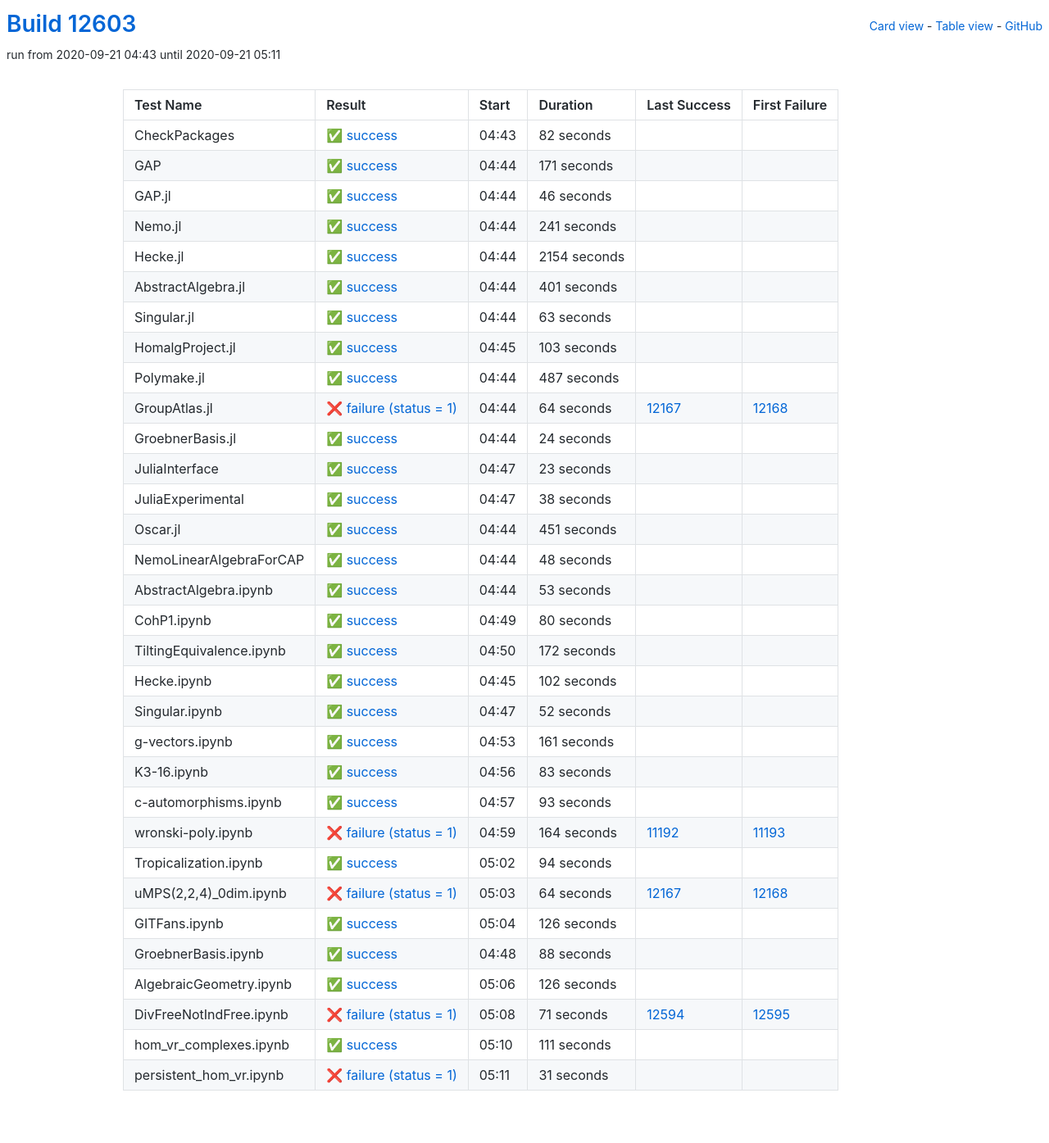
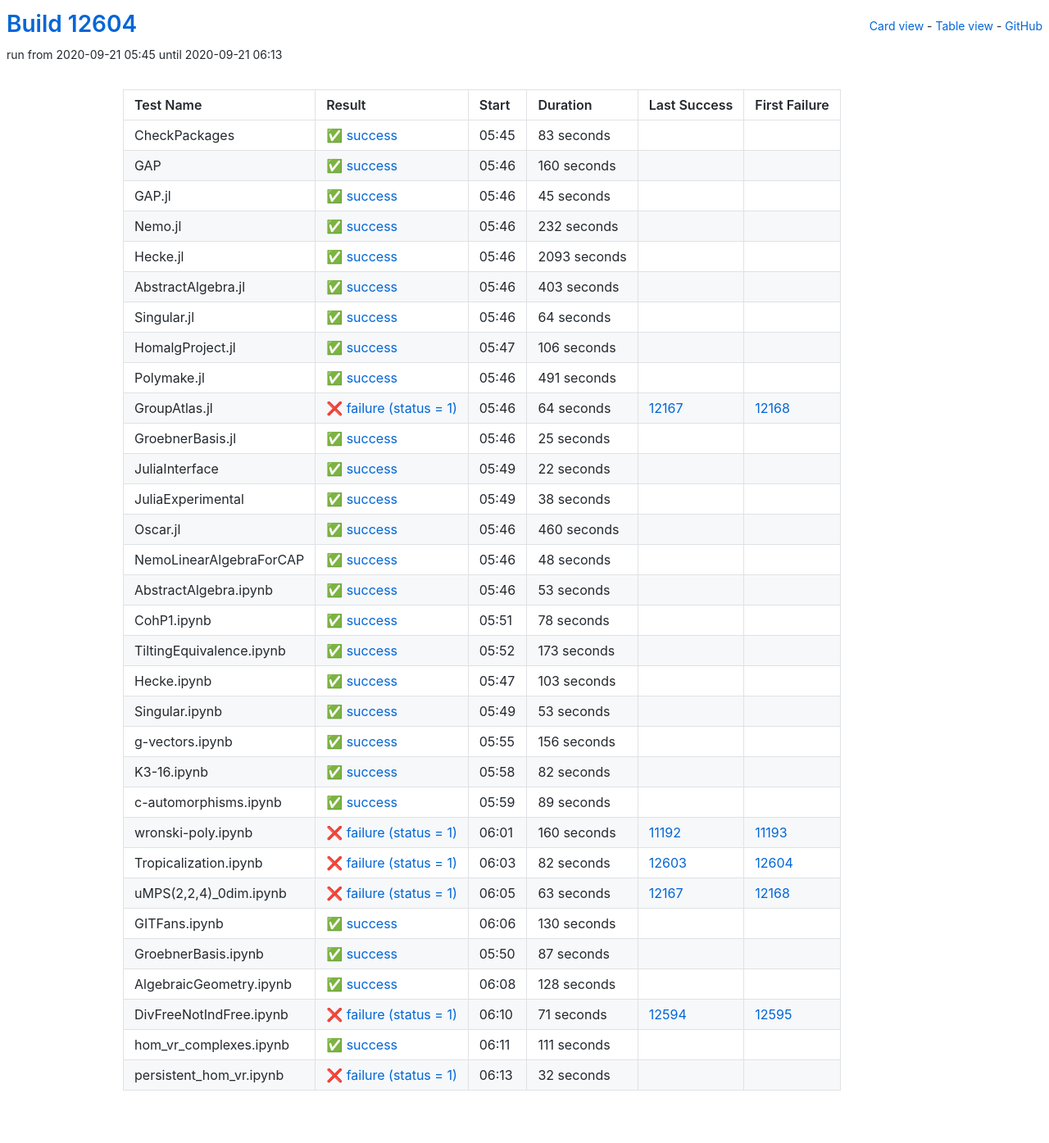
Before and after one commit to oscar-system/oscar-ci-status, a Jekyll site: the page built from table.html, in a window 1280 px wide. Shown: the whole page at 82% size. Built offline with Jekyll 4.4.1, drawn with Linux system fonts in a browser that asks for light colours.

Commit message:
Build #12604

```diff
--- a/_data/ci.yml
+++ b/_data/ci.yml
@@ -1,6 +1,6 @@
 ---
-build: 12603
-build_url: https://oscarci.mathematik.uni-kl.de/job/oscar/12603/
+build: 12604
+build_url: https://oscarci.mathematik.uni-kl.de/job/oscar/12604/
 job: oscar
 organization: oscar-system
 repo: oscar-ci-status
@@ -8,116 +8,116 @@ repourl: https://github.com/oscar-system/oscar-ci-status
 tests:
 - name: CheckPackages
   id: checkpackages
-  log: https://oscarci.mathematik.uni-kl.de/job/oscar/12603/artifact/logs/build-12603/CheckPackages.log
-  start: 2020-09-21 04:43
+  log: https://oscarci.mathematik.uni-kl.de/job/oscar/12604/artifact/logs/build-12604/CheckPackages.log
+  start: 2020-09-21 05:45
   success: true
   exitcode: 0
   status: success
-  duration: 82
+  duration: 83
   last_success: false
   last_success_url:
   first_failure: false
   first_failure_url:
 - name: GAP
   id: gap
-  log: https://oscarci.mathematik.uni-kl.de/job/oscar/12603/artifact/logs/build-12603/GAP.log
-  start: 2020-09-21 04:44
+  log: https://oscarci.mathematik.uni-kl.de/job/oscar/12604/artifact/logs/build-12604/GAP.log
+  start: 2020-09-21 05:46
   success: true
   exitcode: 0
   status: success
-  duration: 171
+  duration: 160
   last_success: false
   last_success_url:
   first_failure: false
   first_failure_url:
 - name: GAP.jl
   id: gap-jl
-  log: https://oscarci.mathematik.uni-kl.de/job/oscar/12603/artifact/logs/build-12603/GAP.jl.log
-  start: 2020-09-21 04:44
+  log: https://oscarci.mathematik.uni-kl.de/job/oscar/12604/artifact/logs/build-12604/GAP.jl.log
+  start: 2020-09-21 05:46
   success: true
   exitcode: 0
   status: success
-  duration: 46
+  duration: 45
   last_success: false
   last_success_url:
   first_failure: false
   first_failure_url:
 - name: Nemo.jl
   id: nemo-jl
-  log: https://oscarci.mathematik.uni-kl.de/job/oscar/12603/artifact/logs/build-12603/Nemo.jl.log
-  start: 2020-09-21 04:44
+  log: https://oscarci.mathematik.uni-kl.de/job/oscar/12604/artifact/logs/build-12604/Nemo.jl.log
+  start: 2020-09-21 05:46
   success: true
   exitcode: 0
   status: success
-  duration: 241
+  duration: 232
   last_success: false
   last_success_url:
   first_failure: false
   first_failure_url:
 - name: Hecke.jl
   id: hecke-jl
-  log: https://oscarci.mathematik.uni-kl.de/job/oscar/12603/artifact/logs/build-12603/Hecke.jl.log
-  start: 2020-09-21 04:44
+  log: https://oscarci.mathematik.uni-kl.de/job/oscar/12604/artifact/logs/build-12604/Hecke.jl.log
+  start: 2020-09-21 05:46
   success: true
   exitcode: 0
   status: success
-  duration: 2154
+  duration: 2093
   last_success: false
   last_success_url:
   first_failure: false
   first_failure_url:
 - name: AbstractAlgebra.jl
   id: abstractalgebra-jl
-  log: https://oscarci.mathematik.uni-kl.de/job/oscar/12603/artifact/logs/build-12603/AbstractAlgebra.jl.log
-  start: 2020-09-21 04:44
+  log: https://oscarci.mathematik.uni-kl.de/job/oscar/12604/artifact/logs/build-12604/AbstractAlgebra.jl.log
+  start: 2020-09-21 05:46
   success: true
   exitcode: 0
   status: success
-  duration: 401
+  duration: 403
   last_success: false
   last_success_url:
   first_failure: false
   first_failure_url:
 - name: Singular.jl
   id: singular-jl
-  log: https://oscarci.mathematik.uni-kl.de/job/oscar/12603/artifact/logs/build-12603/Singular.jl.log
-  start: 2020-09-21 04:44
+  log: https://oscarci.mathematik.uni-kl.de/job/oscar/12604/artifact/logs/build-12604/Singular.jl.log
+  start: 2020-09-21 05:46
   success: true
   exitcode: 0
   status: success
-  duration: 63
+  duration: 64
   last_success: false
   last_success_url:
   first_failure: false
   first_failure_url:
 - name: HomalgProject.jl
   id: homalgproject-jl
-  log: https://oscarci.mathematik.uni-kl.de/job/oscar/12603/artifact/logs/build-12603/HomalgProject.jl.log
-  start: 2020-09-21 04:45
+  log: https://oscarci.mathematik.uni-kl.de/job/oscar/12604/artifact/logs/build-12604/HomalgProject.jl.log
+  start: 2020-09-21 05:47
   success: true
   exitcode: 0
   status: success
-  duration: 103
+  duration: 106
   last_success: false
   last_success_url:
   first_failure: false
   first_failure_url:
 - name: Polymake.jl
   id: polymake-jl
-  log: https://oscarci.mathematik.uni-kl.de/job/oscar/12603/artifact/logs/build-12603/Polymake.jl.log
-  start: 2020-09-21 04:44
+  log: https://oscarci.mathematik.uni-kl.de/job/oscar/12604/artifact/logs/build-12604/Polymake.jl.log
+  start: 2020-09-21 05:46
   success: true
   exitcode: 0
   status: success
-  duration: 487
+  duration: 491
   last_success: false
   last_success_url:
   first_failure: false
   first_failure_url:
 - name: GroupAtlas.jl
   id: groupatlas-jl
-  log: https://oscarci.mathematik.uni-kl.de/job/oscar/12603/artifact/logs/build-12603/GroupAtlas.jl.log
-  start: 2020-09-21 04:44
+  log: https://oscarci.mathematik.uni-kl.de/job/oscar/12604/artifact/logs/build-12604/GroupAtlas.jl.log
+  start: 2020-09-21 05:46
   success: false
   exitcode: 1
   status: failure
@@ -128,32 +128,32 @@ tests:
   first_failure_url: https://oscarci.mathematik.uni-kl.de/job/oscar/12168/
 - name: GroebnerBasis.jl
   id: groebnerbasis-jl
-  log: https://oscarci.mathematik.uni-kl.de/job/oscar/12603/artifact/logs/build-12603/GroebnerBasis.jl.log
-  start: 2020-09-21 04:44
+  log: https://oscarci.mathematik.uni-kl.de/job/oscar/12604/artifact/logs/build-12604/GroebnerBasis.jl.log
+  start: 2020-09-21 05:46
   success: true
   exitcode: 0
   status: success
-  duration: 24
+  duration: 25
   last_success: false
   last_success_url:
   first_failure: false
   first_failure_url:
 - name: JuliaInterface
   id: juliainterface
-  log: https://oscarci.mathematik.uni-kl.de/job/oscar/12603/artifact/logs/build-12603/JuliaInterface.log
-  start: 2020-09-21 04:47
+  log: https://oscarci.mathematik.uni-kl.de/job/oscar/12604/artifact/logs/build-12604/JuliaInterface.log
+  start: 2020-09-21 05:49
   success: true
   exitcode: 0
   status: success
-  duration: 23
+  duration: 22
   last_success: false
   last_success_url:
   first_failure: false
   first_failure_url:
 - name: JuliaExperimental
   id: juliaexperimental
-  log: https://oscarci.mathematik.uni-kl.de/job/oscar/12603/artifact/logs/build-12603/JuliaExperimental.log
-  start: 2020-09-21 04:47
+  log: https://oscarci.mathematik.uni-kl.de/job/oscar/12604/artifact/logs/build-12604/JuliaExperimental.log
+  start: 2020-09-21 05:49
   success: true
   exitcode: 0
   status: success
@@ -164,20 +164,20 @@ tests:
   first_failure_url:
 - name: Oscar.jl
   id: oscar-jl
-  log: https://oscarci.mathematik.uni-kl.de/job/oscar/12603/artifact/logs/build-12603/Oscar.jl.log
-  start: 2020-09-21 04:44
+  log: https://oscarci.mathematik.uni-kl.de/job/oscar/12604/artifact/logs/build-12604/Oscar.jl.log
+  start: 2020-09-21 05:46
   success: true
   exitcode: 0
   status: success
-  duration: 451
+  duration: 460
   last_success: false
   last_success_url:
   first_failure: false
   first_failure_url:
 - name: NemoLinearAlgebraForCAP
   id: nemolinearalgebraforcap
-  log: https://oscarci.mathematik.uni-kl.de/job/oscar/12603/artifact/logs/build-12603/NemoLinearAlgebraForCAP.log
-  start: 2020-09-21 04:44
+  log: https://oscarci.mathematik.uni-kl.de/job/oscar/12604/artifact/logs/build-12604/NemoLinearAlgebraForCAP.log
+  start: 2020-09-21 05:46
   success: true
   exitcode: 0
   status: success
@@ -188,8 +188,8 @@ tests:
   first_failure_url:
 - name: AbstractAlgebra.ipynb
   id: abstractalgebra-ipynb
-  log: https://oscarci.mathematik.uni-kl.de/job/oscar/12603/artifact/logs/build-12603/AbstractAlgebra.ipynb.log
-  start: 2020-09-21 04:44
+  log: https://oscarci.mathematik.uni-kl.de/job/oscar/12604/artifact/logs/build-12604/AbstractAlgebra.ipynb.log
+  start: 2020-09-21 05:46
   success: true
   exitcode: 0
   status: success
@@ -200,164 +200,164 @@ tests:
   first_failure_url:
 - name: CohP1.ipynb
   id: cohp1-ipynb
-  log: https://oscarci.mathematik.uni-kl.de/job/oscar/12603/artifact/logs/build-12603/CohP1.ipynb.log
-  start: 2020-09-21 04:49
+  log: https://oscarci.mathematik.uni-kl.de/job/oscar/12604/artifact/logs/build-12604/CohP1.ipynb.log
+  start: 2020-09-21 05:51
   success: true
   exitcode: 0
   status: success
-  duration: 80
+  duration: 78
   last_success: false
   last_success_url:
   first_failure: false
   first_failure_url:
 - name: TiltingEquivalence.ipynb
   id: tiltingequivalence-ipynb
-  log: https://oscarci.mathematik.uni-kl.de/job/oscar/12603/artifact/logs/build-12603/TiltingEquivalence.ipynb.log
-  start: 2020-09-21 04:50
+  log: https://oscarci.mathematik.uni-kl.de/job/oscar/12604/artifact/logs/build-12604/TiltingEquivalence.ipynb.log
+  start: 2020-09-21 05:52
   success: true
   exitcode: 0
   status: success
-  duration: 172
+  duration: 173
   last_success: false
   last_success_url:
   first_failure: false
   first_failure_url:
 - name: Hecke.ipynb
   id: hecke-ipynb
-  log: https://oscarci.mathematik.uni-kl.de/job/oscar/12603/artifact/logs/build-12603/Hecke.ipynb.log
-  start: 2020-09-21 04:45
+  log: https://oscarci.mathematik.uni-kl.de/job/oscar/12604/artifact/logs/build-12604/Hecke.ipynb.log
+  start: 2020-09-21 05:47
   success: true
   exitcode: 0
   status: success
-  duration: 102
+  duration: 103
   last_success: false
   last_success_url:
   first_failure: false
   first_failure_url:
 - name: Singular.ipynb
   id: singular-ipynb
-  log: https://oscarci.mathematik.uni-kl.de/job/oscar/12603/artifact/logs/build-12603/Singular.ipynb.log
-  start: 2020-09-21 04:47
+  log: https://oscarci.mathematik.uni-kl.de/job/oscar/12604/artifact/logs/build-12604/Singular.ipynb.log
+  start: 2020-09-21 05:49
   success: true
   exitcode: 0
   status: success
-  duration: 52
+  duration: 53
   last_success: false
   last_success_url:
   first_failure: false
   first_failure_url:
 - name: g-vectors.ipynb
   id: g-vectors-ipynb
-  log: https://oscarci.mathematik.uni-kl.de/job/oscar/12603/artifact/logs/build-12603/g-vectors.ipynb.log
-  start: 2020-09-21 04:53
+  log: https://oscarci.mathematik.uni-kl.de/job/oscar/12604/artifact/logs/build-12604/g-vectors.ipynb.log
+  start: 2020-09-21 05:55
   success: true
   exitcode: 0
   status: success
-  duration: 161
+  duration: 156
   last_success: false
   last_success_url:
   first_failure: false
   first_failure_url:
 - name: K3-16.ipynb
   id: k3-16-ipynb
-  log: https://oscarci.mathematik.uni-kl.de/job/oscar/12603/artifact/logs/build-12603/K3-16.ipynb.log
-  start: 2020-09-21 04:56
+  log: https://oscarci.mathematik.uni-kl.de/job/oscar/12604/artifact/logs/build-12604/K3-16.ipynb.log
+  start: 2020-09-21 05:58
   success: true
   exitcode: 0
   status: success
-  duration: 83
+  duration: 82
   last_success: false
   last_success_url:
   first_failure: false
   first_failure_url:
 - name: c-automorphisms.ipynb
   id: c-automorphisms-ipynb
-  log: https://oscarci.mathematik.uni-kl.de/job/oscar/12603/artifact/logs/build-12603/c-automorphisms.ipynb.log
-  start: 2020-09-21 04:57
+  log: https://oscarci.mathematik.uni-kl.de/job/oscar/12604/artifact/logs/build-12604/c-automorphisms.ipynb.log
+  start: 2020-09-21 05:59
   success: true
   exitcode: 0
   status: success
-  duration: 93
+  duration: 89
   last_success: false
   last_success_url:
   first_failure: false
   first_failure_url:
 - name: wronski-poly.ipynb
   id: wronski-poly-ipynb
-  log: https://oscarci.mathematik.uni-kl.de/job/oscar/12603/artifact/logs/build-12603/wronski-poly.ipynb.log
-  start: 2020-09-21 04:59
+  log: https://oscarci.mathematik.uni-kl.de/job/oscar/12604/artifact/logs/build-12604/wronski-poly.ipynb.log
+  start: 2020-09-21 06:01
   success: false
   exitcode: 1
   status: failure
-  duration: 164
+  duration: 160
   last_success: 11192
   last_success_url: https://oscarci.mathematik.uni-kl.de/job/oscar/11192/
   first_failure: 11193
   first_failure_url: https://oscarci.mathematik.uni-kl.de/job/oscar/11193/
 - name: Tropicalization.ipynb
   id: tropicalization-ipynb
-  log: https://oscarci.mathematik.uni-kl.de/job/oscar/12603/artifact/logs/build-12603/Tropicalization.ipynb.log
-  start: 2020-09-21 05:02
-  success: true
-  exitcode: 0
-  status: success
-  duration: 94
-  last_success: false
-  last_success_url:
-  first_failure: false
-  first_failure_url:
-- name: uMPS(2,2,4)_0dim.ipynb
-  id: umps-2-2-4-0dim-ipynb
-  log: https://oscarci.mathematik.uni-kl.de/job/oscar/12603/artifact/logs/build-12603/uMPS-2-2-4-_0dim.ipynb.log
-  start: 2020-09-21 05:03
+  log: https://oscarci.mathematik.uni-kl.de/job/oscar/12604/artifact/logs/build-12604/Tropicalization.ipynb.log
+  start: 2020-09-21 06:03
   success: false
   exitcode: 1
   status: failure
-  duration: 64
+  duration: 82
+  last_success: 12603
+  last_success_url: https://oscarci.mathematik.uni-kl.de/job/oscar/12603/
+  first_failure: 12604
+  first_failure_url: https://oscarci.mathematik.uni-kl.de/job/oscar/12604/
+- name: uMPS(2,2,4)_0dim.ipynb
+  id: umps-2-2-4-0dim-ipynb
+  log: https://oscarci.mathematik.uni-kl.de/job/oscar/12604/artifact/logs/build-12604/uMPS-2-2-4-_0dim.ipynb.log
+  start: 2020-09-21 06:05
+  success: false
+  exitcode: 1
+  status: failure
+  duration: 63
   last_success: 12167
   last_success_url: https://oscarci.mathematik.uni-kl.de/job/oscar/12167/
   first_failure: 12168
   first_failure_url: https://oscarci.mathematik.uni-kl.de/job/oscar/12168/
 - name: GITFans.ipynb
   id: gitfans-ipynb
-  log: https://oscarci.mathematik.uni-kl.de/job/oscar/12603/artifact/logs/build-12603/GITFans.ipynb.log
-  start: 2020-09-21 05:04
+  log: https://oscarci.mathematik.uni-kl.de/job/oscar/12604/artifact/logs/build-12604/GITFans.ipynb.log
+  start: 2020-09-21 06:06
   success: true
   exitcode: 0
   status: success
-  duration: 126
+  duration: 130
   last_success: false
   last_success_url:
   first_failure: false
   first_failure_url:
 - name: GroebnerBasis.ipynb
   id: groebnerbasis-ipynb
-  log: https://oscarci.mathematik.uni-kl.de/job/oscar/12603/artifact/logs/build-12603/GroebnerBasis.ipynb.log
-  start: 2020-09-21 04:48
+  log: https://oscarci.mathematik.uni-kl.de/job/oscar/12604/artifact/logs/build-12604/GroebnerBasis.ipynb.log
+  start: 2020-09-21 05:50
   success: true
   exitcode: 0
   status: success
-  duration: 88
+  duration: 87
   last_success: false
   last_success_url:
   first_failure: false
   first_failure_url:
 - name: AlgebraicGeometry.ipynb
   id: algebraicgeometry-ipynb
-  log: https://oscarci.mathematik.uni-kl.de/job/oscar/12603/artifact/logs/build-12603/AlgebraicGeometry.ipynb.log
-  start: 2020-09-21 05:06
+  log: https://oscarci.mathematik.uni-kl.de/job/oscar/12604/artifact/logs/build-12604/AlgebraicGeometry.ipynb.log
+  start: 2020-09-21 06:08
   success: true
   exitcode: 0
   status: success
-  duration: 126
+  duration: 128
   last_success: false
   last_success_url:
   first_failure: false
   first_failure_url:
 - name: DivFreeNotIndFree.ipynb
   id: divfreenotindfree-ipynb
-  log: https://oscarci.mathematik.uni-kl.de/job/oscar/12603/artifact/logs/build-12603/DivFreeNotIndFree.ipynb.log
-  start: 2020-09-21 05:08
+  log: https://oscarci.mathematik.uni-kl.de/job/oscar/12604/artifact/logs/build-12604/DivFreeNotIndFree.ipynb.log
+  start: 2020-09-21 06:10
   success: false
   exitcode: 1
   status: failure
@@ -368,8 +368,8 @@ tests:
   first_failure_url: https://oscarci.mathematik.uni-kl.de/job/oscar/12595/
 - name: hom_vr_complexes.ipynb
   id: hom-vr-complexes-ipynb
-  log: https://oscarci.mathematik.uni-kl.de/job/oscar/12603/artifact/logs/build-12603/hom_vr_complexes.ipynb.log
-  start: 2020-09-21 05:10
+  log: https://oscarci.mathematik.uni-kl.de/job/oscar/12604/artifact/logs/build-12604/hom_vr_complexes.ipynb.log
+  start: 2020-09-21 06:11
   success: true
   exitcode: 0
   status: success
@@ -380,12 +380,12 @@ tests:
   first_failure_url:
 - name: persistent_hom_vr.ipynb
   id: persistent-hom-vr-ipynb
-  log: https://oscarci.mathematik.uni-kl.de/job/oscar/12603/artifact/logs/build-12603/persistent_hom_vr.ipynb.log
-  start: 2020-09-21 05:11
+  log: https://oscarci.mathematik.uni-kl.de/job/oscar/12604/artifact/logs/build-12604/persistent_hom_vr.ipynb.log
+  start: 2020-09-21 06:13
   success: false
   exitcode: 1
   status: failure
-  duration: 31
+  duration: 32
   last_success: false
   last_success_url:
   first_failure: false
```
Also changed, not shown: README.md.
